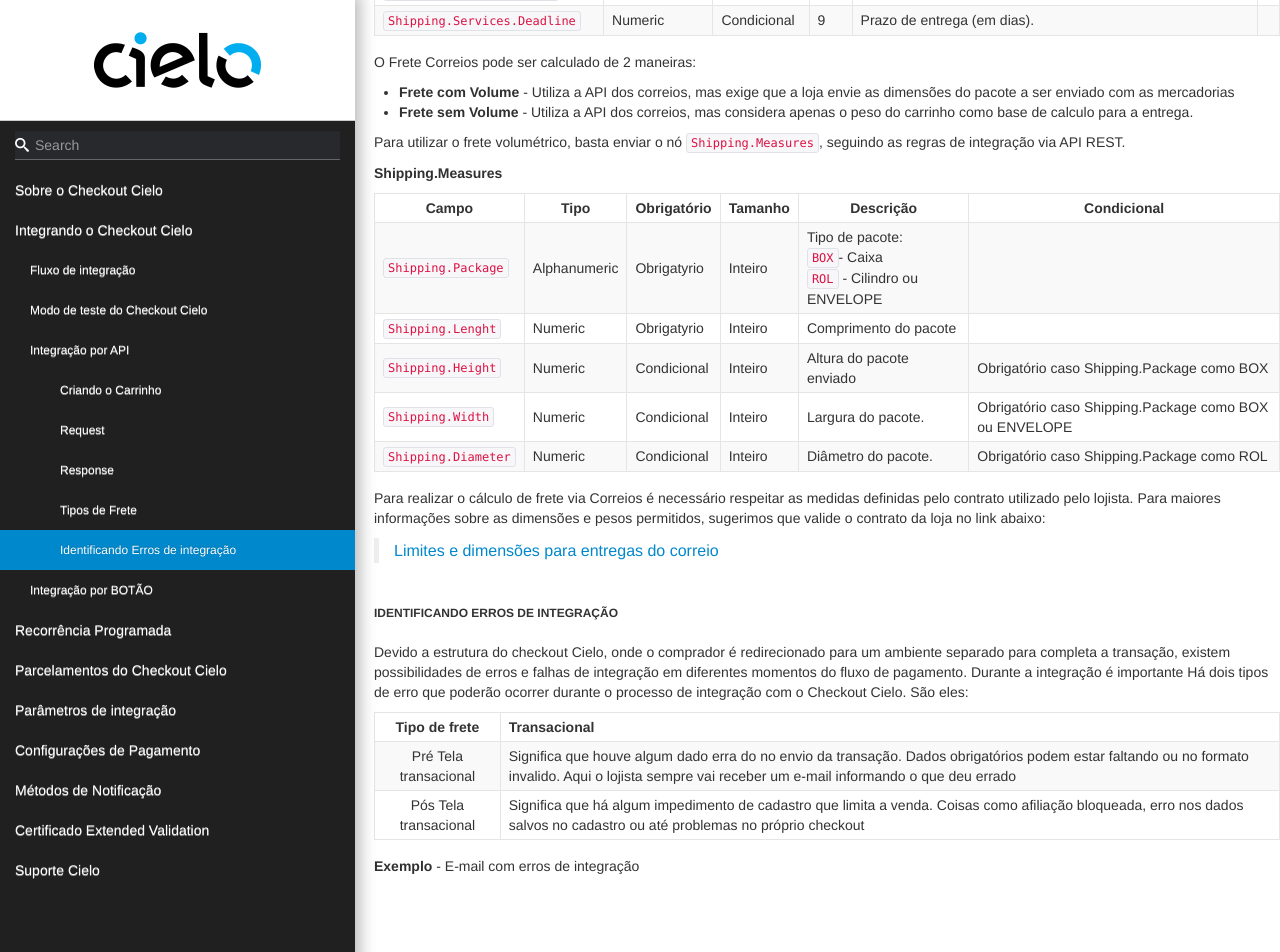
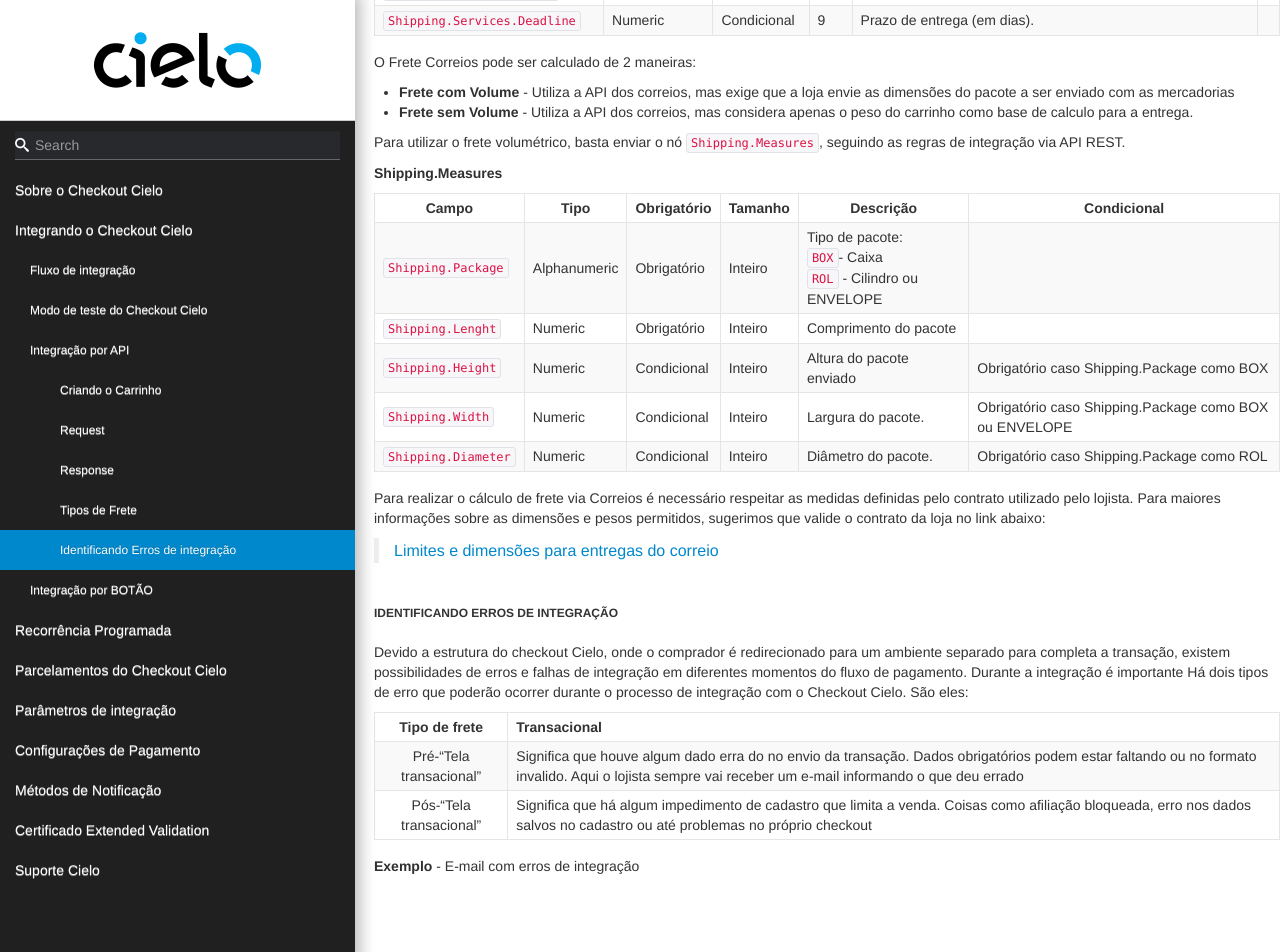
Before and after one commit to DeveloperCielo/Tutorial, a Jekyll site: the page built from _posts/2017-08-25-Checkout.md, in a window 1280 px wide and 1400 px high, scrolled down 16100 px. Shown: the top 952 px of the window. Built offline with Jekyll 4.4.1, drawn with Linux system fonts in a browser that asks for light colours; some web fonts are replaced.

Commit message:
Updated '_posts/2017-08-25-Checkout.md' via CloudCannon

```diff
--- a/_posts/2017-08-25-Checkout.md
+++ b/_posts/2017-08-25-Checkout.md
@@ -558,8 +558,8 @@
 
 | Campo                         | Tipo         | Obrigatório | Tamanho | Descrição                                                                                                    | Condicional                                                     |
 |-------------------------------|--------------|-------------|---------|--------------------------------------------------------------------------------------------------------------|-----------------------------------------------------------------|
-| `Shipping.Package`            | Alphanumeric | Obrigatуrio | Inteiro | Tipo de pacote: <BR>`BOX`- Caixa <BR> `ROL` - Cilindro ou ENVELOPE                                           |                                                                 |
-| `Shipping.Lenght`             | Numeric      | Obrigatуrio | Inteiro | Comprimento do pacote                                                                                        |                                                                 |
+| `Shipping.Package`            | Alphanumeric | Obrigatório | Inteiro | Tipo de pacote: <BR>`BOX`- Caixa <BR> `ROL` - Cilindro ou ENVELOPE                                           |                                                                 |
+| `Shipping.Lenght`             | Numeric      | Obrigatório | Inteiro | Comprimento do pacote                                                                                        |                                                                 |
 | `Shipping.Height`             | Numeric      | Condicional | Inteiro | Altura do pacote enviado                                                                                     | Obrigatório caso Shipping.Package como BOX                      |
 | `Shipping.Width`              | Numeric      | Condicional | Inteiro | Largura do pacote.                                                                                           | Obrigatório caso Shipping.Package como BOX ou ENVELOPE          |
 | `Shipping.Diameter`           | Numeric      | Condicional | Inteiro | Diâmetro do pacote.                                                                                          | Obrigatório caso Shipping.Package como ROL                      |
@@ -581,10 +581,10 @@
 Há dois tipos de erro que poderão ocorrer durante o processo de integração com o Checkout Cielo. São eles:
 
 
-| Tipo de frete           | Transacional                                                                                                       |
-|:-----------------------:|:-------------------------------------------------------------------------------------------------------------------|
-| Pré Tela transacional   | Significa que houve algum dado erra do no envio da transação. Dados obrigatórios podem estar faltando ou no formato invalido. Aqui o lojista sempre vai receber um e-mail informando o que deu errado |
-| Pós Tela transacional   | Significa que há algum impedimento de cadastro que limita a venda. Coisas como afiliação bloqueada, erro nos dados salvos no cadastro ou até problemas no próprio checkout                              |
+| Tipo de frete             | Transacional                                                                                                                                                                                          |
+|:-------------------------:|:------------------------------------------------------------------------------------------------------------------------------------------------------------------------------------------------------|
+| Pré-"Tela transacional"   | Significa que houve algum dado erra do no envio da transação. Dados obrigatórios podem estar faltando ou no formato invalido. Aqui o lojista sempre vai receber um e-mail informando o que deu errado |
+| Pós-"Tela transacional"   | Significa que há algum impedimento de cadastro que limita a venda. Coisas como afiliação bloqueada, erro nos dados salvos no cadastro ou até problemas no próprio checkout                            |
 
 
 **Exemplo** - E-mail com erros de integração
```
